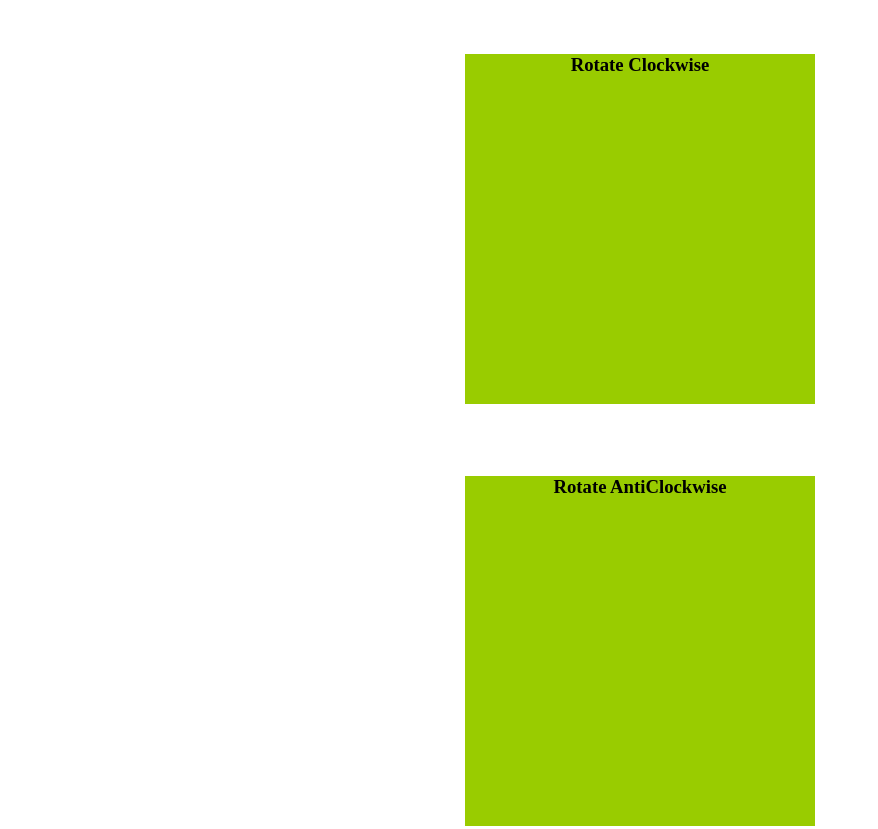
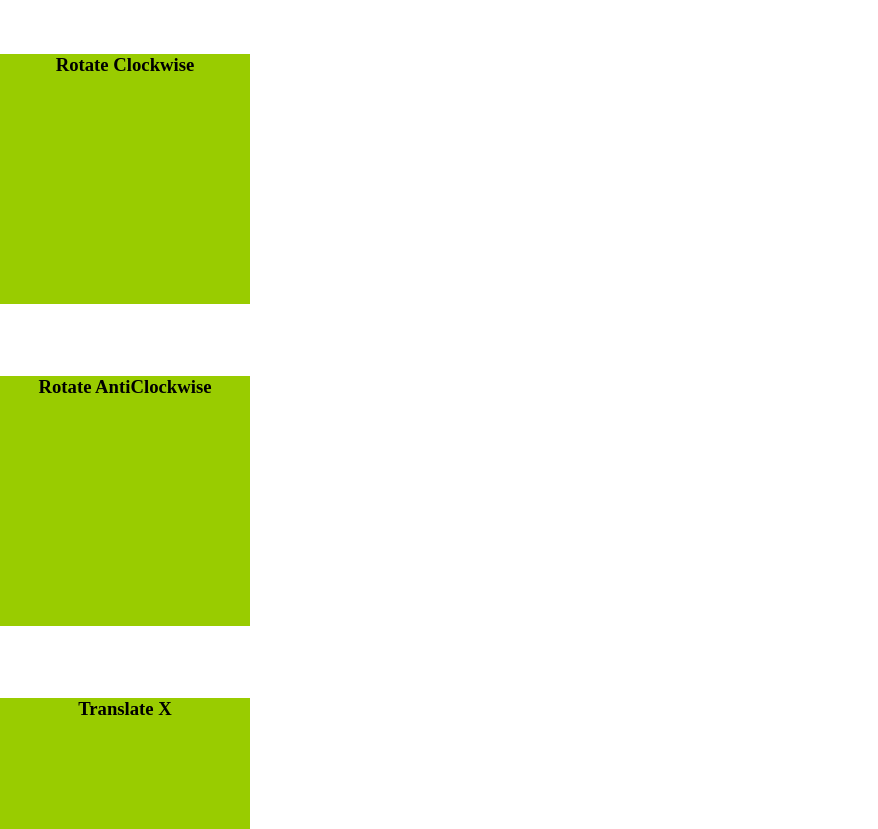
Before and after one commit to Ahmerkhan007/07c, a plain HTML site: page index.html in a window 1280 px wide. Shown: the top 829 px of the page, without its empty margins (0-878 px from the left). Drawn offline with Linux system fonts and the light colour scheme.

Commit message:
Update index.html
250 h
250 w

```diff
--- a/index.html
+++ b/index.html
@@ -9,9 +9,8 @@
 	}
 .box
 {
-	width:350px;
-	height:350px;
-	margin:0px auto;
+	width:250px;
+	height:250px;
 	background-color:rgba(153,204,0,1);
 	transition:all 1.5s ease-in-out;
 }
```
